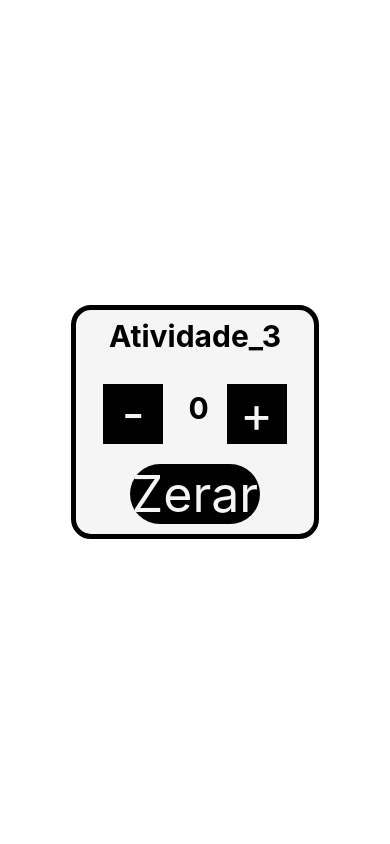
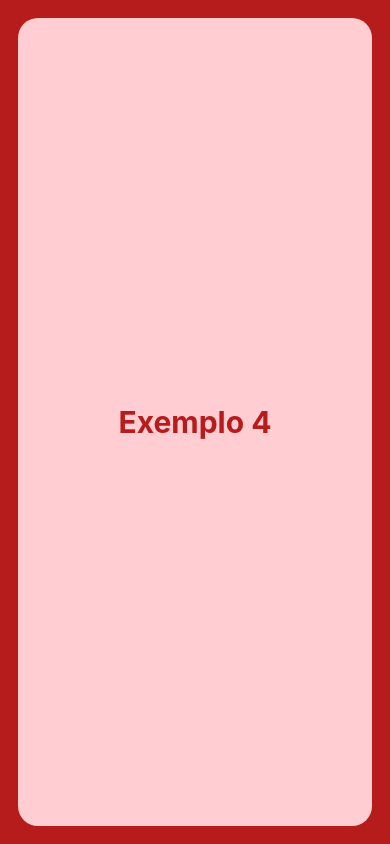
Before and after one commit to Daniicalil/react_native, a React Native app: screen / in a window 390 px wide. Built offline with nearby package versions, Linux system fonts and the light colour scheme.

Commit message:
Aula 20-03

```diff
--- a/App.js
+++ b/App.js
@@ -2,12 +2,13 @@
 
 // import Atividade_1 from './src/atividade_1/index';
 // import Exemplo_3 from './src/ex_3';
-import Atividade_3 from './atividade_3';
+// import Atividade_3 from './atividade_3';
+import Exemplo4 from './src/ex_4';
 
 export default function App() {
   return (
     <View style={styles.container}>
-        <Atividade_3 />
+        <Exemplo4 />
     </View>
   );
 }
@@ -17,7 +18,7 @@
     flex: 1,
     justifyContent: 'center',
     alignItems: 'center',
-    backgroundColor: '#fff',
+    backgroundColor: '#b71c1c',
     padding: 18,
   },
 });
--- a/atividade_3/index.js
+++ b/src/atividade_3/index.js
@@ -1,5 +1,5 @@
 import React, { useState } from 'react';
-import { View, Text, TouchableOpacity } from 'react-native';
+import { View, Text, TouchableOpacity, Pressable } from 'react-native';
 
 import styles from './styles';
 
@@ -29,30 +29,30 @@
 
                 <View style={styles.containerB}>
 
-                <TouchableOpacity
+                <Pressable
                     style={styles.botao}
                     onPress={() => retirada()}
                 >
                     <Text style={styles.txtBotao}>-</Text>
-                </TouchableOpacity>
+                </Pressable>
 
                 <Text style={styles.titulo}> {numero}</Text>
 
-                <TouchableOpacity
+                <Pressable
                     style={styles.botao}
                     onPress={() => incremento()}
                 >
                     <Text style={styles.txtBotao}>+</Text>
-                </TouchableOpacity>
+                </Pressable>
 
                 </View>
 
-                <TouchableOpacity
+                <Pressable
                     style={styles.botaoZerar}
                     onPress={() => zerar()}
                 >
                     <Text style={styles.txtBotao}>Zerar</Text>
-                </TouchableOpacity>
+                </Pressable>
 
             </View>
 
--- a/atividade_3/styles.js
+++ b/src/atividade_3/styles.js
@@ -27,18 +27,21 @@
         alignItems: 'center',
         margin: 10,
         justifyContent: 'space-between',
+        borderRadius: 20,
+        padding: 10,
     },
     txtBotao: {
         color: '#f5f5f5',
-        fontSize: 50,
+        fontSize: 30,
     },
     botaoZerar: {
-        width: '55%',
+        width: '70%',
         backgroundColor: '#000',
         alignItems: 'center',
         margin: 10,
         justifyContent: 'space-between',
         borderRadius: 30,
+        padding: 10,
     }
 });
 
--- /dev/null
+++ b/src/ex_4/index.js
@@ -0,0 +1,11 @@
+import { View, Text } from "react-native";
+
+import styles from "./styles";
+
+export default function Exemplo4 () {
+    return(
+        <View style={styles.container}>
+            <Text style={styles.titulo}>Exemplo 4</Text>
+        </View>
+    )
+}
--- /dev/null
+++ b/src/ex_4/styles.js
@@ -0,0 +1,19 @@
+import { StyleSheet } from "react-native";
+
+const styles = StyleSheet.create({
+    container: {
+        flex: 1,
+        backgroundColor: '#ffcdd2',
+        justifyContent: 'center',
+        width: '100%',
+        alignItems: 'center',
+        borderRadius: 20,
+    },
+    titulo: {
+        fontSize: 30,
+        fontWeight: 'bold',
+        color: '#b71c1c',
+    },
+});
+
+export default styles;
```
